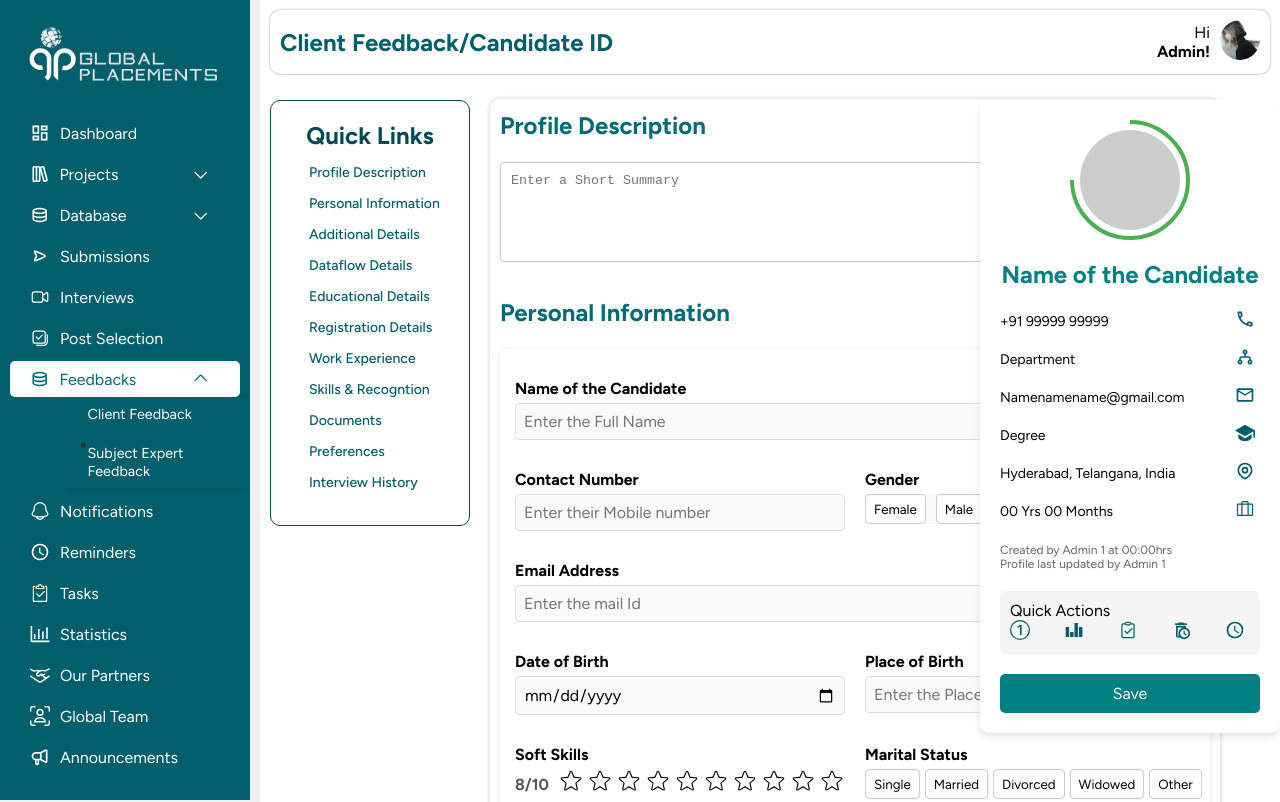
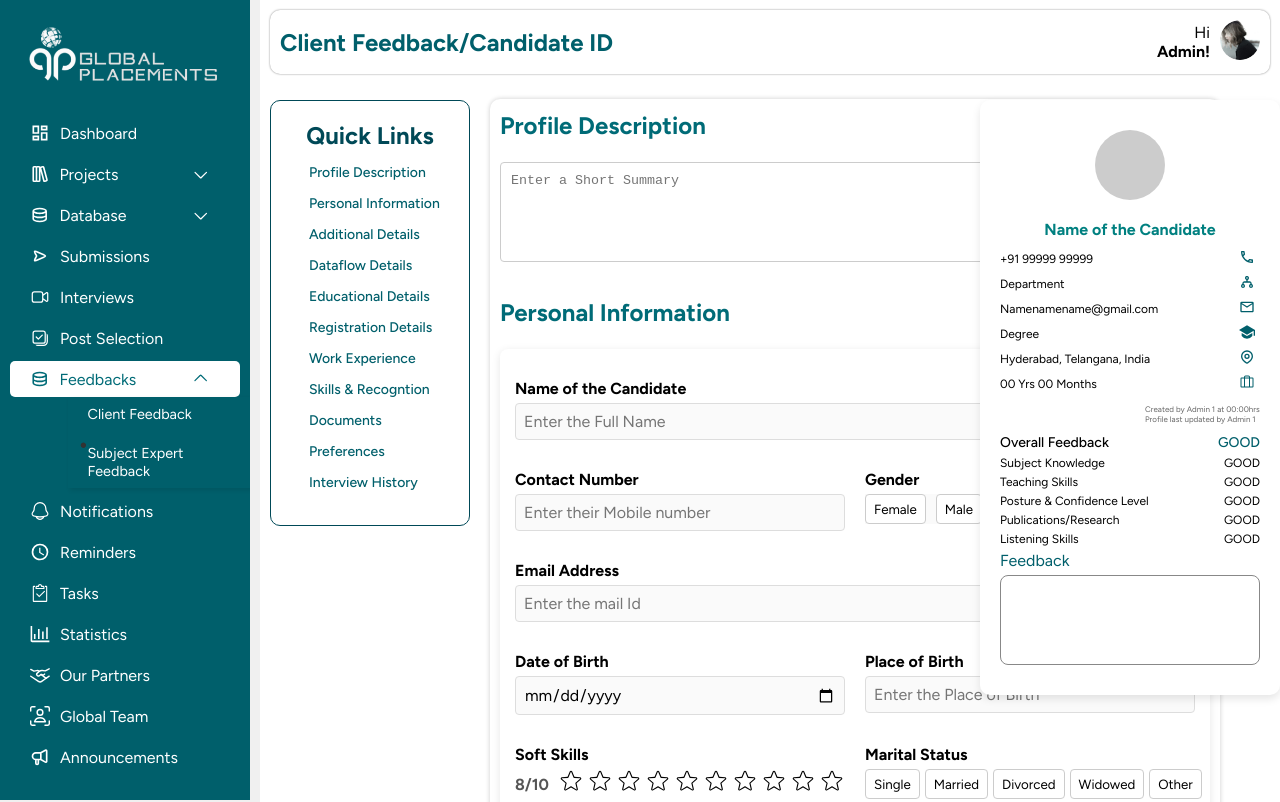
Before and after one commit to srikar298c/Global-Placements-frontend, a website: page Internal-CRM/employee-crm/pages/feedbacks/client_feedback_candidate.html in a window 1280 px wide. Shown: the top 802 px of the page. Drawn offline with Linux system fonts and the light colour scheme.

Commit message:
forms page

```diff
--- a/Internal-CRM/employee-crm/pages/feedbacks/client_feedback_candidate.html
+++ b/Internal-CRM/employee-crm/pages/feedbacks/client_feedback_candidate.html
@@ -864,9 +864,10 @@
                     </div>
                     <div class="form-container">
                         <div class="form-grid">
-                            <div class="form-group checkbox-group">
-                                <input type="checkbox" id="currentEmployment" name="currentEmployment">
-                                <label for="currentEmployment">Current Employment</label>
+                            <div class="form-group ">
+                            <label for="sameAddress">
+                                <input type="checkbox" id="sameAddress"> Current Employement
+                            </label>
                             </div>
                             <div class="form-group duration-group">
                                 <label>Duration</label>
@@ -1149,12 +1150,9 @@
             <div class="profile-header">
                 <div class="profile-image-container">
                     <div class="profile-image"></div>
-                    <svg class="progress-ring" width="120" height="120">
-                        <circle class="progress-ring__circle" stroke="#4CAF50" stroke-width="4" fill="transparent"
-                            r="58" cx="60" cy="60" />
-                    </svg>
+
                 </div>
-                <h2 class="candidate-name">Name of the Candidate</h2>
+                <h4 class="candidate-name">Name of the Candidate</h4>
             </div>
 
             <div class="candidate-details">
@@ -1224,41 +1222,40 @@
 
             <div class="admin-info">
                 <p>Created by Admin 1 at 00:00hrs</p>
-                <p>Profile last updated by Admin 1 <span class="icon more-icon"></span></p>
+                <p>Profile last updated by Admin 1<span class="icon more-icon"></span></p>
             </div>
 
-            <div class="quick-actions">
-                <p>Quick Actions</p>
-                <div class="action-icons">
-                    <span class="icon action-icon-1"><svg xmlns="http://www.w3.org/2000/svg" width="1em" height="1em"
-                            viewBox="0 0 16 16">
-                            <path fill="currentColor"
-                                d="M1 8a7 7 0 1 0 14 0A7 7 0 0 0 1 8m15 0A8 8 0 1 1 0 8a8 8 0 0 1 16 0M9.283 4.002V12H7.971V5.338h-.065L6.072 6.656V5.385l1.899-1.383z" />
-                        </svg></span>
-                    <span class="icon action-icon-2"><svg xmlns="http://www.w3.org/2000/svg" width="1em" height="1em"
-                            viewBox="0 0 100 100">
-                            <path fill="currentColor"
-                                d="M46.05 60.163H31.923c-.836 0-1.513.677-1.513 1.513V83.61c0 .836.677 1.513 1.513 1.513H46.05c.836 0 1.512-.677 1.512-1.513V61.675c0-.836-.677-1.512-1.512-1.512m22.027-45.285H53.95c-.836 0-1.513.677-1.513 1.513v67.218c0 .836.677 1.513 1.513 1.513h14.127c.836 0 1.513-.677 1.513-1.513V16.391c0-.836-.677-1.513-1.513-1.513m22.14 20.421H76.09c-.836 0-1.513.677-1.513 1.513v46.797c0 .836.677 1.513 1.513 1.513h14.126c.836 0 1.513-.677 1.513-1.513V36.812c0-.835-.677-1.513-1.512-1.513m-66.307 0H9.783c-.836 0-1.513.677-1.513 1.513v46.797c0 .836.677 1.513 1.513 1.513H23.91c.836 0 1.513-.677 1.513-1.513V36.812c0-.835-.677-1.513-1.513-1.513" />
-                        </svg></span>
-                    <span class="icon action-icon-3"><svg xmlns="http://www.w3.org/2000/svg" width="1em" height="1em"
-                            viewBox="0 0 24 24">
-                            <path fill="currentColor"
-                                d="M17.03 11.03a.75.75 0 1 0-1.06-1.06L11 14.94l-1.97-1.97a.75.75 0 0 0-1.06 1.06l2.5 2.5a.75.75 0 0 0 1.06 0zm-1.036-6.946A2.25 2.25 0 0 0 13.75 2h-3.5a2.25 2.25 0 0 0-2.236 2H6.25A2.25 2.25 0 0 0 4 6.25v13.5A2.25 2.25 0 0 0 6.25 22h11.5A2.25 2.25 0 0 0 20 19.75V6.25A2.25 2.25 0 0 0 17.75 4h-1.764zm0 .012L16 4.25q0-.078-.005-.154M10.25 6.5h3.5c.78 0 1.467-.397 1.871-1h2.129a.75.75 0 0 1 .75.75v13.5a.75.75 0 0 1-.75.75H6.25a.75.75 0 0 1-.75-.75V6.25a.75.75 0 0 1 .75-.75h2.129c.404.603 1.091 1 1.871 1m0-3h3.5a.75.75 0 0 1 0 1.5h-3.5a.75.75 0 0 1 0-1.5" />
-                        </svg></span>
-                    <span class="icon action-icon-4"><svg xmlns="http://www.w3.org/2000/svg" width="1em" height="1em"
-                            viewBox="0 0 24 24">
-                            <path fill="currentColor"
-                                d="M15 13h1.5v2.82l2.44 1.41l-.75 1.3L15 16.69zm8 3c0 3.87-3.13 7-7 7c-1.91 0-3.64-.76-4.9-2H8c-1.1 0-2-.9-2-2V7h12v2.29c2.89.86 5 3.54 5 6.71M9 16c0-3.87 3.13-7 7-7H8v10h1.67c-.43-.91-.67-1.93-.67-3m7-5c-2.76 0-5 2.24-5 5s2.24 5 5 5s5-2.24 5-5s-2.24-5-5-5m-.5-7H19v2H5V4h3.5l1-1h5z" />
-                        </svg></span>
-                    <span class="icon action-icon-5"><svg xmlns="http://www.w3.org/2000/svg" width="1em" height="1em"
-                            viewBox="0 0 24 24">
-                            <path fill="currentColor"
-                                d="M12 20a8 8 0 0 0 8-8a8 8 0 0 0-8-8a8 8 0 0 0-8 8a8 8 0 0 0 8 8m0-18a10 10 0 0 1 10 10a10 10 0 0 1-10 10C6.47 22 2 17.5 2 12A10 10 0 0 1 12 2m.5 5v5.25l4.5 2.67l-.75 1.23L11 13V7z" />
-                        </svg></span>
-                </div>
+         <div class="profile-feedbacks">
+            <div class="feedbackname-value overall">
+                <span>Overall Feedback</span>
+                <span class="value">GOOD</span>
             </div>
-
-            <button class="save-button">Save</button>
+            <div class="feedbackname-value">
+                <span>Subject Knowledge</span>
+                <span>GOOD</span>
+            </div>
+            <div class="feedbackname-value">
+                <span>Teaching Skills</span>
+                <span>GOOD</span>
+            </div>
+            <div class="feedbackname-value">
+                <span>Posture & Confidence Level</span>
+                <span>GOOD</span>
+            </div>
+            <div class="feedbackname-value">
+                <span>Publications/Research</span>
+                <span>GOOD</span>
+            </div>
+            <div class="feedbackname-value">
+                <span>Listening Skills</span>
+                <span>GOOD</span>
+            </div>
+         </div>
+         <div class="form-group input-feedback">
+            <label for="">Feedback</label>
+            <br>
+            <input type="text" name="" id="" placeholder="">
+         </div>
         </div>
     </div>
     <script src="../../../../Internal-CRM/scripts.js"></script>
--- a/Internal-CRM/styles.css
+++ b/Internal-CRM/styles.css
@@ -2272,14 +2272,14 @@ section {
 
 .profile-image-container {
   position: relative;
-  width: 120px;
-  height: 120px;
-  margin: 0 auto 20px;
+  width: 90px;
+  height: 90px;
+  margin: 0 auto 10px;
 }
 
 .profile-image {
-  width: 100px;
-  height: 100px;
+  width: 70px;
+  height: 70px;
   border-radius: 50%;
   background-color: #ccc;
   position: absolute;
@@ -2293,39 +2293,32 @@ section {
   left: 0;
 }
 
-.progress-ring__circle {
-  stroke-dasharray: 364;
-  stroke-dashoffset: 91;
-
-  transform: rotate(-90deg);
-  transform-origin: 50% 50%;
-}
-
 .candidate-name {
   color: #008080;
-  margin: 0 0 20px;
+  margin: 0 0 10px;
 }
 
 .candidate-details .detail-item {
   display: flex;
   justify-content: space-between;
   align-items: center;
-  margin-bottom: 14px;
+  margin-bottom: 5px;
 }
 
 .detail-text {
-  font-size: 14px;
+  font-size: 12px;
 }
 .detail-text-sm {
-  font-size: 10px;
+  font-size: 8px;
   color: #005f6b;
 }
 
 
 .admin-info {
-  font-size: 12px;
+  font-size: 8px;
   color: #666;
-margin: 20px 0;
+margin: 10px 0 0px 145px;
+
 }
 
 .quick-actions {
@@ -2363,12 +2356,36 @@ margin: 20px 0;
  color:#005F6B ;
 }
 .icon svg{
-  width: 20px;
-  height: 20px;
-}
-
-
-
+  width: 16px;
+  height: 16px;
+}
+.profile-feedbacks .feedbackname-value{
+   display: flex;
+  justify-content: space-between;
+  align-items: center;
+  margin-bottom: 5px;
+ font-size: 12px;
+}
+.feedbackname-value.overall{
+font-size: 14px;
+color: #000;
+font-weight: 500;
+}
+.feedbackname-value.overall .value{
+font-size: 14px;
+color: #005F6B;
+}
+.form-group.input-feedback label{
+ color: #005F6B;
+}
+
+.form-group.input-feedback input[type="text"]{
+  width: 100%;
+  height: 90px;
+  border-radius: 8px;
+  margin-top: 5px;
+  border: 0.5px solid #888;
+}
  .form-title-header  {
   display: flex;
   align-items: center;
```
